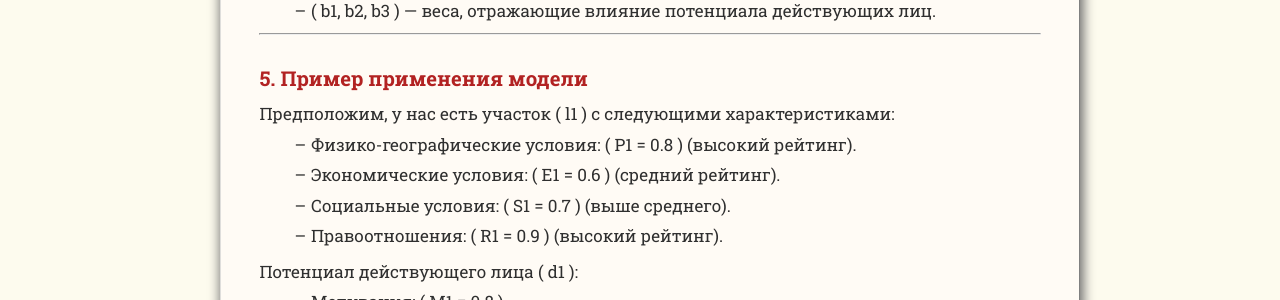
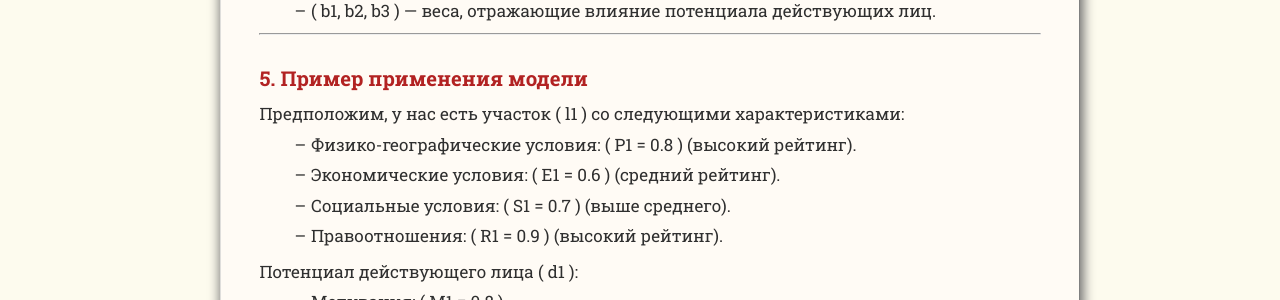
Before and after one commit to SergSi/land-use-art, a Jekyll site: the page built from _posts/2025-03-05-character.md, in a window 1280 px wide and 900 px high, scrolled down 8784 px. Shown: the part 158-458 px from the top of the window. Built offline with Jekyll 4.4.1, drawn with Linux system fonts in a browser that asks for light colours; some web fonts are replaced.

Commit message:
Update 2025-03-05-character.md

```diff
--- a/_posts/2025-03-05-character.md
+++ b/_posts/2025-03-05-character.md
@@ -338,7 +338,7 @@ Hi = a1 * Pi + a2 * Ei + a3 * Si + a4 * Ri +b1 * Mj + b2 * Gj + b3 *  Fj
 
 ## 5. Пример применения модели
 
-Предположим, у нас есть участок \( l1 \) с следующими характеристиками:
+Предположим, у нас есть участок \( l1 \) со следующими характеристиками:
 
 - Физико-географические условия: \( P1 = 0.8 \) (высокий рейтинг).
 - Экономические условия: \( E1 = 0.6 \) (средний рейтинг).
```
